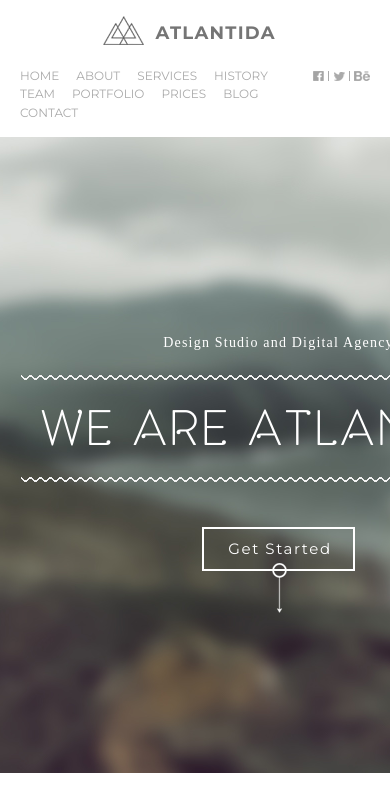
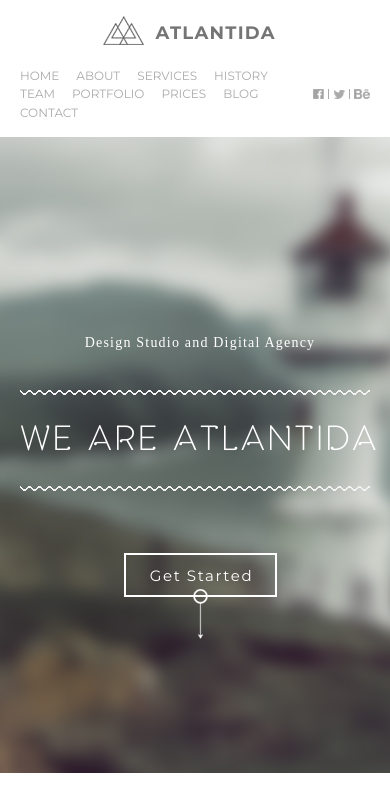
Before and after one commit to LezhnevSergei/-, a website: page Atlantida/dev/app/index.html in a window 390 px wide. Drawn offline with Linux system fonts and the light colour scheme.

Commit message:
added adaptive header

```diff
--- a/Atlantida/dev/app/scss/_media.scss
+++ b/Atlantida/dev/app/scss/_media.scss
@@ -40,5 +40,66 @@
             margin: 0 auto;
             margin-bottom: 15px;
         }
+
+        &__social {
+
+            .social-list {
+                margin-top: 25px;
+            }
+
+
+        }
     }
 }
+
+@media (max-width: 560px) {
+    .main {
+        margin: 0 auto;
+        .section-promo {
+            background-position: 60% 50%;
+
+            .promo__text {
+                display: flex;
+                margin: 0 auto;
+                width: 360px !important;
+
+                .text {
+                    flex-grow: 1;
+                }
+
+                .head-text {
+                    font-size: 25px;
+                    margin-left: 0;
+                    flex-grow: 1;
+                    flex-shrink: 1;
+
+                    &:before {
+                        content: '';
+
+                        position: absolute;
+                        top: -36px;
+                        left: 0;
+
+                        height: 5px;
+                        width: 350px;
+                        background-image: url('../img/line-white-big.png');
+                        background-repeat: no-repeat;
+                    }
+
+                    &:after {
+                        content: '';
+
+                        position: absolute;
+                        top: 60px;
+                        left: 0;
+
+                        height: 5px;
+                        width: 350px;
+                        background-image: url('../img/line-white-big.png');
+                        background-repeat: no-repeat;
+                    }
+                }
+            }
+        }
+    }
+}
--- a/Atlantida/dev/app/scss/style.scss
+++ b/Atlantida/dev/app/scss/style.scss
@@ -177,7 +177,7 @@ a {
                     left: -20px;
 
                     height: 5px;
-                    width: 1000px;
+                    width: 500px;
                     background-image: url('../img/line-white-big.png');
                     background-repeat: no-repeat;
                 }
@@ -190,7 +190,7 @@ a {
                     left: -20px;
 
                     height: 5px;
-                    width: 1000px;
+                    width: 500px;
                     background-image: url('../img/line-white-big.png');
                     background-repeat: no-repeat;
                 }
```
Also changed, not shown: Atlantida/dev/app/css/style.min.css.
